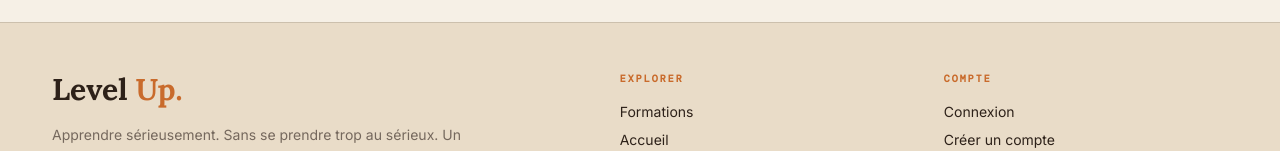
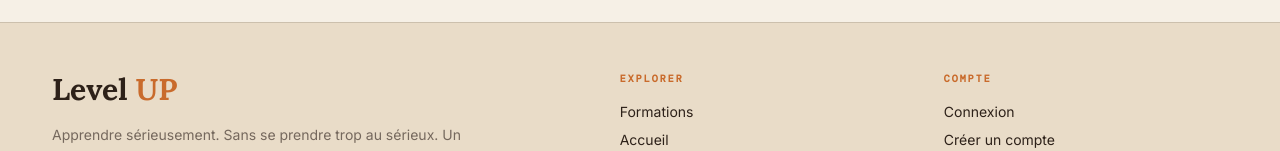
Before and after one commit to odounlami/elearning, an Angular app in the folder frontend/: page / in a window 1280 px wide. Shown: the part 2300-2451 px from the top of the page. Built offline with nearby package versions, Linux system fonts and the light colour scheme; no server answers.

Commit message:
fix: polish auth states and shared controls

```diff
--- a/frontend/src/app/shared/components/footer/footer.html
+++ b/frontend/src/app/shared/components/footer/footer.html
@@ -1,9 +1,9 @@
 <footer class="border-t border-ink/15 bg-paper-deep text-ink">
   <div class="mx-auto max-w-310 px-5 py-12 lg:px-8">
     <div class="grid gap-10 md:grid-cols-[1.3fr_.7fr_.7fr]">
-      <div><a routerLink="/" class="font-display text-3xl font-bold">Level <span class="text-orange">Up.</span></a><p class="mt-4 max-w-md text-sm leading-6 text-muted">Apprendre sérieusement. Sans se prendre trop au sérieux. Un chapitre à la fois.</p></div>
+      <div><a routerLink="/" class="font-display text-3xl font-bold">Level <span class="text-orange">UP</span></a><p class="mt-4 max-w-md text-sm leading-6 text-muted">Apprendre sérieusement. Sans se prendre trop au sérieux. Un chapitre à la fois.</p></div>
       <div><p class="font-mono text-[10px] font-semibold uppercase tracking-[.2em] text-orange">Explorer</p><div class="mt-4 grid gap-2 text-sm"><a routerLink="/courses" class="transition hover:text-orange">Formations</a><a routerLink="/" class="transition hover:text-orange">Accueil</a></div></div>
-      <div><p class="font-mono text-[10px] font-semibold uppercase tracking-[.2em] text-orange">Compte</p><div class="mt-4 grid gap-2 text-sm"><a routerLink="/login" class="transition hover:text-orange">Connexion</a><a routerLink="/register" class="transition hover:text-orange">Créer un compte</a></div></div>
+      <div><p class="font-mono text-[10px] font-semibold uppercase tracking-[.2em] text-orange">Compte</p><div class="mt-4 grid gap-2 text-sm">@if(auth.user()){<a routerLink="/dashboard" class="transition hover:text-orange">Ma bibliothèque</a><button type="button" (click)="auth.logout()" class="text-left transition hover:text-orange">Déconnexion</button>}@else{<a routerLink="/login" class="transition hover:text-orange">Connexion</a><a routerLink="/register" class="transition hover:text-orange">Créer un compte</a>}</div></div>
     </div>
     <div class="mt-10 flex flex-col gap-2 border-t border-ink/10 pt-5 text-xs text-muted sm:flex-row sm:items-center sm:justify-between"><span>© 2026 Level Up.</span><span>Lire · pratiquer · progresser</span></div>
   </div>
```
